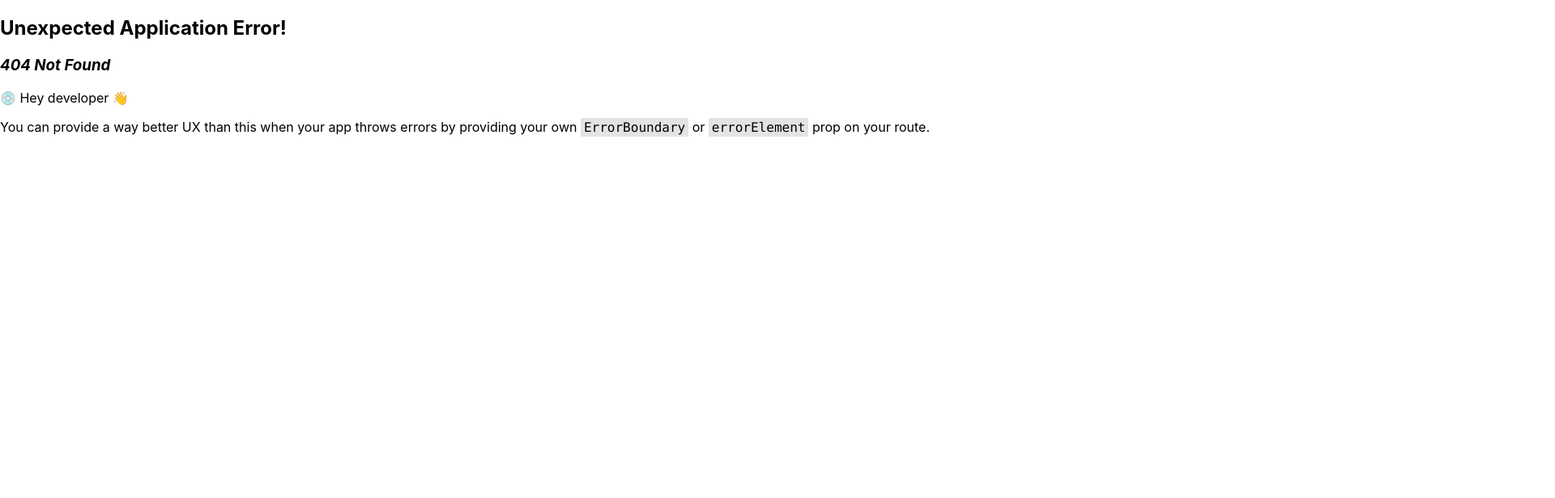
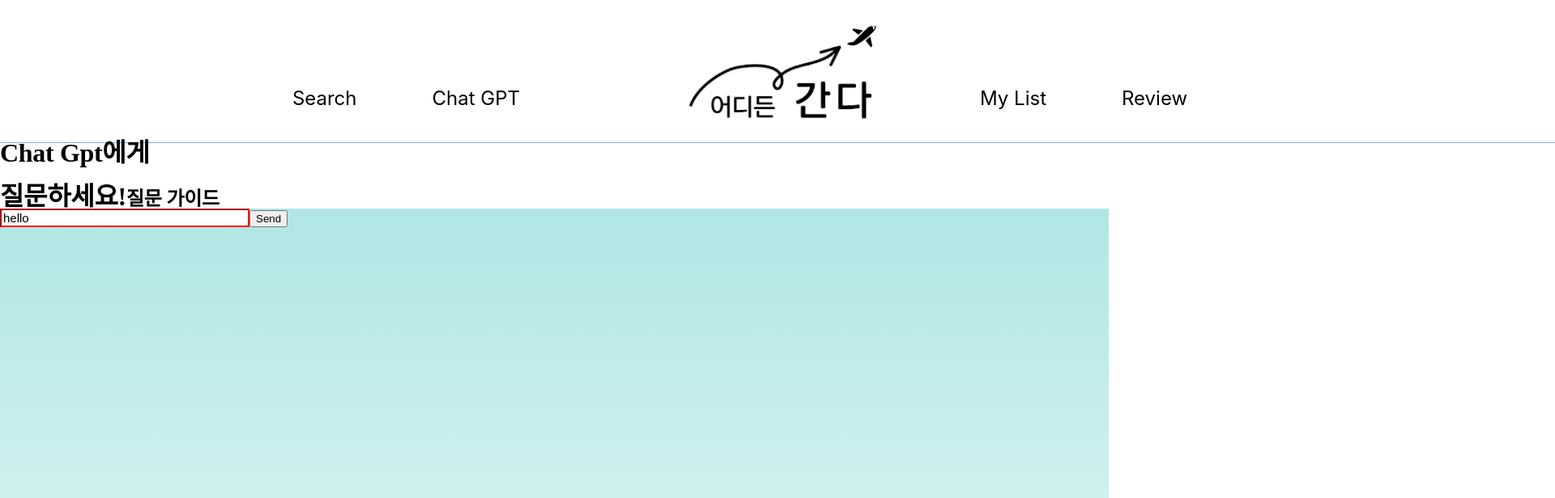
Before and after one commit to WebTestOr/web-yong, a React (Create React App) app: page /ChatGpt in a window 1280 px wide. Before the commit this address had no page. Shown: the top 616 px of the page at 81% size, 1920 px wide, since content can reach past the window. Built offline with nearby package versions, Linux system fonts and the light colour scheme.

Commit message:
feature/4/gptmiddlecommit

```diff
--- /dev/null
+++ b/src/components/Chatgpt/gptcomponent.js
@@ -0,0 +1,35 @@
+import styled from "styled-components";
+
+const GptTitle = styled.text`
+color: #000;
+text-align: center;
+font-feature-settings: 'calt' off;
+font-family: Pretendard;
+font-size: 32px;
+font-style: normal;
+font-weight: 700;
+line-height: 24px; /* 75% */
+letter-spacing: -0.32px;
+`;
+
+const GptContext = styled.text`
+color: #000;
+text-align: center;
+font-feature-settings: 'calt' off;
+font-family: Pretendard;
+font-size: 24px;
+font-style: normal;
+font-weight: 700;
+line-height: 24px; /* 100% */
+letter-spacing: -0.24px;
+`;
+
+const GptBox = styled.div`
+width: 1369px;
+height: 905px;
+flex-shrink: 0;
+background: linear-gradient(180deg, #AFE6E4 0%, rgba(175, 230, 228, 0.00) 100%);
+`;
+
+
+export {GptTitle, GptContext, GptBox};
--- /dev/null
+++ b/src/components/Header/Component.js
@@ -0,0 +1,10 @@
+import styled from "styled-components";
+
+const HeaderBorder = styled.div`
+width: 1920px;
+height: 1px;
+flex-shrink: 0;
+background: #8FAAD2;
+`;
+
+export {HeaderBorder};
--- a/src/components/Header/Header.js
+++ b/src/components/Header/Header.js
@@ -26,6 +26,7 @@ const HeaderImg = styled.img`
 
 const Header = ({ transparent }) => {
   return (
+    <>
       <HeaderStyle transparent={transparent}>
         <nav>
           <HeaderLink to="/search">Search</HeaderLink>
@@ -35,6 +36,7 @@ const Header = ({ transparent }) => {
           <HeaderLink to="/Review">Review</HeaderLink>
         </nav>
       </HeaderStyle>
+    </>
   );
 };
 
--- a/src/pages/GptPage.js
+++ b/src/pages/GptPage.js
@@ -1,9 +1,22 @@
 import React from "react";
+import Header from "../components/Header/Header";
+import { HeaderBorder } from "../components/Header/Component";
+import { GptBox, GptContext, GptTitle } from "../components/Chatgpt/gptcomponent";
+import AppGptChat from "./AppGptChat";
 
-export default function GptPage (){
+export default function ChatGpt (){
     return(
-<>
-gpt페이지
-</>
+    <>
+    <Header transparent/>
+    <HeaderBorder/>
+    <GptTitle>
+        Chat Gpt에게 <br/><br/>
+        질문하세요!
+    </GptTitle>
+    <GptContext>질문 가이드</GptContext>
+    <GptBox>
+        <AppGptChat/>
+    </GptBox>
+    </>
     );
 }
--- a/src/pages/openai.js
+++ b/src/pages/openai.js
@@ -3,7 +3,7 @@ import axios from 'axios';
 const chat = async (prompt, onMessage) => {
   const headers = {
     'Content-Type': 'application/json',
-    Authorization: 'Bearer sk-',
+    Authorization: 'Bearer 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',
   };
   const messages = [{ role: 'user', content: prompt }];
 
@@ -31,7 +31,7 @@ const chat = async (prompt, onMessage) => {
 const chatHistory = async (prompt, messages, onMessage) => {
   const headers = {
     'Content-Type': 'application/json',
-    Authorization: 'Bearer sk-',
+    Authorization: 'Bearer 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',
   };
   console.log('과거기역 : ', messages);
   console.log('질의 : ', prompt);
@@ -61,7 +61,7 @@ const chatHistory = async (prompt, messages, onMessage) => {
 const dalle = async (prompt, onMessage, n = 1, size = '256x256') => {
   const headers = {
     'Content-Type': 'application/json',
-    Authorization: 'Bearer sk-',
+    Authorization: 'Bearer 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',
   };
 
   axios
--- a/src/router/Router.js
+++ b/src/router/Router.js
@@ -1,7 +1,7 @@
 import React from "react";
 import { createBrowserRouter } from "react-router-dom";
 import Root from "../pages/Root";
-import GptPage from "../pages/GptPage";
+import ChatGpt from "../pages/GptPage";
 import GptTest from "../pages/test/GptTest";
 import AppGptChat from "../pages/AppGptChat";
 import Review from "../pages/Review";
@@ -14,8 +14,8 @@ const router = createBrowserRouter([
     element: <Root />,
     children: [
       {
-        path: "GptPage",
-        element: <GptPage />,
+        path: "ChatGpt",
+        element: <ChatGpt />,
       },
       {
         path: "GptTest",
```
Lines whose indentation alone changed are shown as unchanged.
